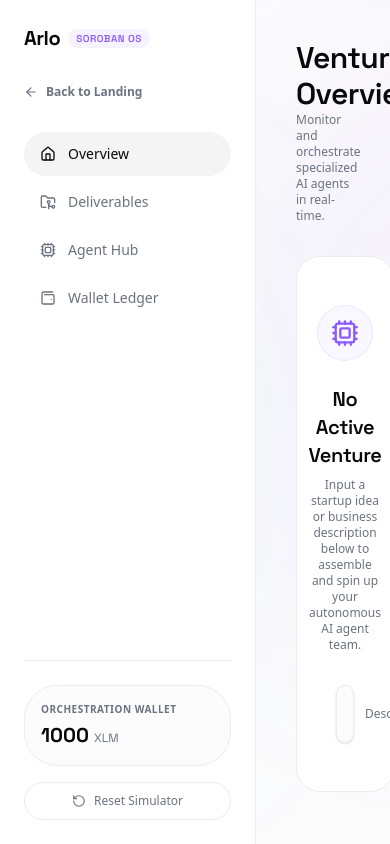
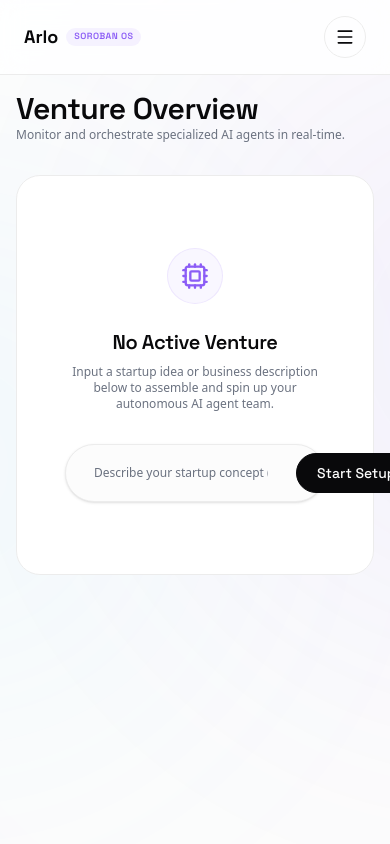
Before and after one commit to Olamidepy/Arlo, a Next.js app: page /dashboard in a window 390 px wide. Built offline with nearby package versions, Linux system fonts and the light colour scheme.

Commit message:
feat: add wallet ledger, dashboard layout, and navigation components to manage agent transactions and orchestrations

```diff
--- a/src/app/dashboard/page.tsx
+++ b/src/app/dashboard/page.tsx
@@ -3,10 +3,11 @@
 import { useState } from 'react';
 import dynamic from 'next/dynamic';
 import { useArloStore, AgentId } from '@/lib/store';
-import DashboardSidebar from '@/components/dashboard/DashboardSidebar';
+import DashboardSidebar, { SidebarContent } from '@/components/dashboard/DashboardSidebar';
 import OrchestratorConsole from '@/components/dashboard/OrchestratorConsole';
 import DeliverableTabs from '@/components/dashboard/DeliverableTabs';
 import WalletLedger from '@/components/dashboard/WalletLedger';
+import { Sheet, SheetTrigger, SheetPortal, SheetOverlay, SheetContent } from '@/components/ui/sheet';
 import {
   Play,
   ArrowRight,
@@ -20,7 +21,8 @@ import {
   Palette,
   MessageSquare,
   Award,
-  Zap
+  Zap,
+  Menu
 } from 'lucide-react';
 
 const AgentCanvas = dynamic(() => import('@/components/landing/AgentCanvas'), { ssr: false });
@@ -56,19 +58,51 @@ export default function DashboardPage() {
     launch: <Zap className="w-4 h-4" />
   };
 
+  const [mobileMenuOpen, setMobileMenuOpen] = useState(false);
+
   return (
-    <div className="relative min-h-screen bg-[#FCFCFC] text-[#09090B] flex font-sans selection:bg-[#8B5CF6]/10 selection:text-[#8B5CF6]">
+    <div className="relative min-h-screen bg-[#FCFCFC] text-[#09090B] flex flex-col md:flex-row font-sans selection:bg-[#8B5CF6]/10 selection:text-[#8B5CF6]">
       {/* Background Soft Gaussian Blurs */}
       <div className="gaussian-gradient-wrapper">
         <div className="blur-blob blob-purple top-[5%] left-[200px]" />
         <div className="blur-blob blob-cyan bottom-[15%] right-[200px]" />
       </div>
 
+      {/* Mobile Header Top Bar */}
+      <header className="md:hidden sticky top-0 z-40 w-full flex items-center justify-between px-6 py-4 bg-white/80 backdrop-blur-md border-b border-[#ECECEC]">
+        <div className="flex items-center gap-2">
+          <span className="font-display text-lg font-bold text-[#09090B]">Arlo</span>
+          <span className="text-[9px] font-semibold text-[#8B5CF6] uppercase tracking-wider bg-[#8B5CF6]/8 px-2 py-0.5 rounded-full font-display">
+            Soroban OS
+          </span>
+        </div>
+
+        <Sheet open={mobileMenuOpen} onOpenChange={setMobileMenuOpen}>
+          <SheetTrigger asChild>
+            <button className="p-2.5 rounded-xl border border-[#ECECEC] text-[#09090B] hover:bg-[#FAFAFA] transition-colors">
+              <Menu className="w-5 h-5" />
+            </button>
+          </SheetTrigger>
+          <SheetPortal>
+            <SheetOverlay />
+            <SheetContent side="left" className="w-64 p-0 bg-white h-full border-r border-[#ECECEC]">
+              <div className="p-6 h-full flex flex-col justify-between">
+                <SidebarContent
+                  activeTab={activeTab}
+                  setActiveTab={setActiveTab}
+                  onItemClick={() => setMobileMenuOpen(false)}
+                />
+              </div>
+            </SheetContent>
+          </SheetPortal>
+        </Sheet>
+      </header>
+
       {/* Navigation Sidebar */}
       <DashboardSidebar activeTab={activeTab} setActiveTab={setActiveTab} />
 
       {/* Main Content Pane */}
-      <main className="flex-1 p-10 z-10 relative overflow-y-auto h-screen scrollbar-thin">
+      <main className="flex-1 p-4 md:p-10 z-10 relative overflow-y-auto h-screen scrollbar-thin">
 
         {/* OVERVIEW TAB */}
         {activeTab === 'overview' && (
@@ -115,7 +149,7 @@ export default function DashboardPage() {
             {startupIdea && (
               <div className="space-y-8">
                 {/* Active Idea Header Banner */}
-                <div className="arlo-panel p-8 bg-white flex flex-col md:flex-row md:items-center justify-between gap-6">
+                <div className="arlo-panel p-4 md:p-8 bg-white flex flex-col md:flex-row md:items-center justify-between gap-6">
                   <div className="space-y-2">
                     <span className="text-[10px] font-bold uppercase tracking-wider text-[#8B5CF6] font-display bg-[#8B5CF6]/5 px-3 py-1 rounded-full border border-[#8B5CF6]/10">
                       Active Concept
@@ -228,7 +262,7 @@ export default function DashboardPage() {
               </p>
             </div>
 
-            <div className="arlo-panel p-8 bg-white">
+            <div className="arlo-panel p-4 md:p-8 bg-white">
               <div className="overflow-x-auto">
                 <table className="w-full text-left border-collapse">
                   <thead>
--- a/src/components/dashboard/DashboardSidebar.tsx
+++ b/src/components/dashboard/DashboardSidebar.tsx
@@ -2,13 +2,12 @@
 
 import Link from 'next/link';
 import { useArloStore } from '@/lib/store';
+import { cn } from '@/lib/utils';
 import {
   Home,
   Cpu,
   FolderGit2,
   Wallet2,
-  ReceiptText,
-  Settings,
   RotateCcw,
   ArrowLeft
 } from 'lucide-react';
@@ -16,9 +15,18 @@ import {
 interface SidebarProps {
   activeTab: string;
   setActiveTab: (tab: string) => void;
+  className?: string;
 }
 
-export default function DashboardSidebar({ activeTab, setActiveTab }: SidebarProps) {
+export function SidebarContent({
+  activeTab,
+  setActiveTab,
+  onItemClick
+}: {
+  activeTab: string;
+  setActiveTab: (tab: string) => void;
+  onItemClick?: () => void;
+}) {
   const { resetOrchestration, xlmWalletBalance } = useArloStore();
 
   const menuItems = [
@@ -28,8 +36,18 @@ export default function DashboardSidebar({ activeTab, setActiveTab }: SidebarPro
     { id: 'wallet', label: 'Wallet Ledger', icon: <Wallet2 className="w-4 h-4" /> },
   ];
 
+  const handleItemClick = (tabId: string) => {
+    setActiveTab(tabId);
+    if (onItemClick) onItemClick();
+  };
+
+  const handleReset = () => {
+    resetOrchestration();
+    if (onItemClick) onItemClick();
+  };
+
   return (
-    <aside className="w-64 border-r border-[#ECECEC] bg-white h-screen sticky top-0 flex flex-col justify-between p-6">
+    <div className="flex flex-col justify-between h-full w-full">
       <div className="space-y-8">
         {/* Logo Section */}
         <div className="flex items-center justify-between">
@@ -58,7 +76,7 @@ export default function DashboardSidebar({ activeTab, setActiveTab }: SidebarPro
             return (
               <button
                 key={item.id}
-                onClick={() => setActiveTab(item.id)}
+                onClick={() => handleItemClick(item.id)}
                 className={`w-full flex items-center gap-3 px-4 py-3 rounded-xl text-sm font-medium transition-all ${
                   isActive
                     ? 'bg-[#F4F4F5] text-[#09090B]'
@@ -87,12 +105,20 @@ export default function DashboardSidebar({ activeTab, setActiveTab }: SidebarPro
 
         {/* Reset Trigger */}
         <button
-          onClick={resetOrchestration}
+          onClick={handleReset}
           className="w-full flex items-center justify-center gap-2 px-4 py-2.5 rounded-full border border-[#ECECEC] text-xs font-medium text-[#6B7280] hover:text-red-600 hover:border-red-200 hover:bg-red-50/50 transition-all cursor-pointer"
         >
           <RotateCcw className="w-3.5 h-3.5" /> Reset Simulator
         </button>
       </div>
+    </div>
+  );
+}
+
+export default function DashboardSidebar({ activeTab, setActiveTab, className }: SidebarProps) {
+  return (
+    <aside className={cn("hidden md:flex w-64 border-r border-[#ECECEC] bg-white h-screen sticky top-0 flex-col justify-between p-6 shrink-0", className)}>
+      <SidebarContent activeTab={activeTab} setActiveTab={setActiveTab} />
     </aside>
   );
 }
--- a/src/components/dashboard/WalletLedger.tsx
+++ b/src/components/dashboard/WalletLedger.tsx
@@ -36,7 +36,7 @@ export default function WalletLedger() {
       </div>
 
       {/* Transactions Ledger */}
-      <div className="arlo-panel p-8 bg-white">
+      <div className="arlo-panel p-4 md:p-8 bg-white">
         <div className="mb-6 flex items-center justify-between">
           <div>
             <h3 className="text-xl font-bold text-[#09090B] font-display">Stellar Transactions Ledger</h3>
@@ -55,7 +55,7 @@ export default function WalletLedger() {
           <div className="overflow-x-auto">
             <table className="w-full text-left border-collapse">
               <thead>
-                <tr className="border-b border-[#ECECEC] text-[10px] uppercase font-bold text-[#6B7280]">
+                <tr className="border-b border-[#ECECEC] text-[10px] uppercase font-bold text-[#6B7280] whitespace-nowrap">
                   <th className="py-3 px-4">Tx ID / Ledger</th>
                   <th className="py-3 px-4">Details</th>
                   <th className="py-3 px-4">Participants</th>
@@ -70,7 +70,7 @@ export default function WalletLedger() {
                   const isRefund = tx.type === 'refund';
 
                   return (
-                    <tr key={tx.id} className="text-xs text-[#09090B] hover:bg-[#FAFAFA] transition-colors">
+                    <tr key={tx.id} className="text-xs text-[#09090B] hover:bg-[#FAFAFA] transition-colors whitespace-nowrap">
                       <td className="py-4 px-4 font-mono font-semibold text-[#8B5CF6]">
                         <span className="block">{tx.id.substring(0, 12)}...</span>
                         <span className="text-[9px] text-[#6B7280] font-normal">Ledger: {tx.ledgerSeq}</span>
```
Also changed, not shown: src/components/dashboard/DeliverableTabs.tsx (+5 -5 lines).
